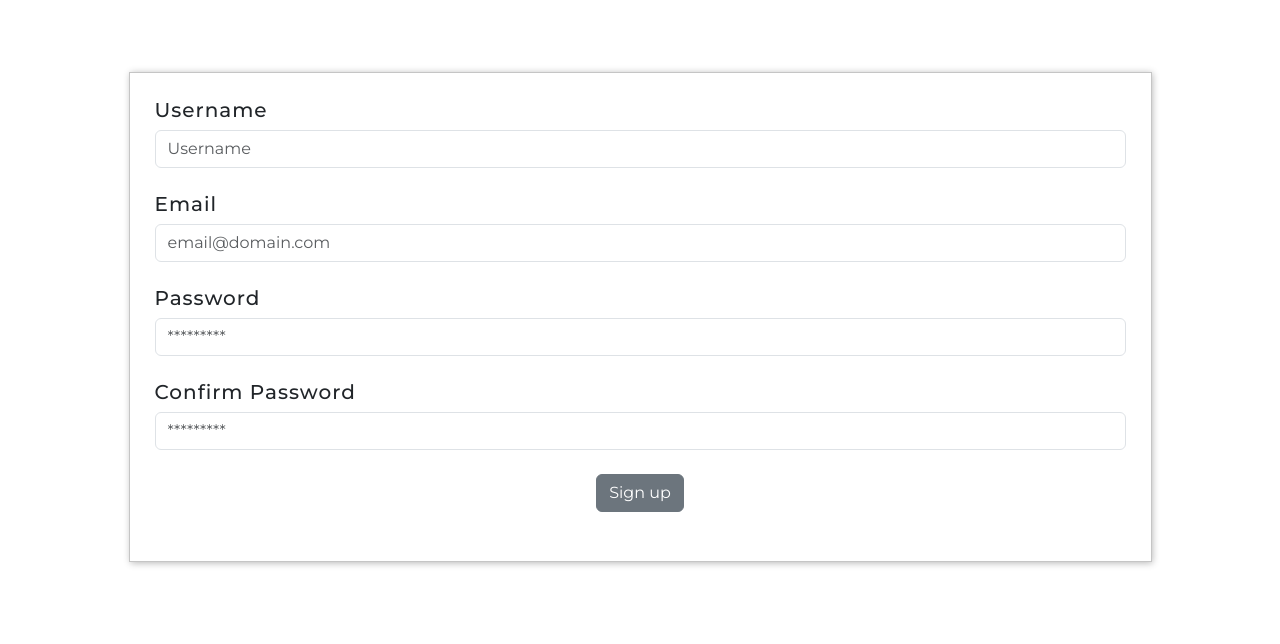
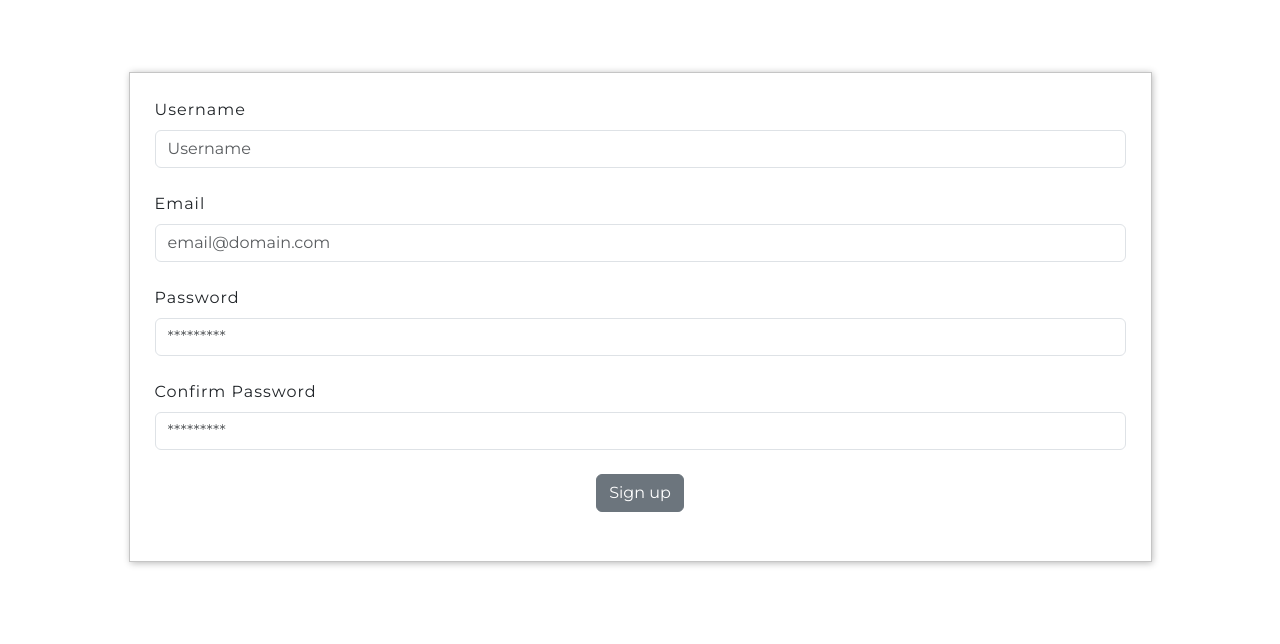
Before and after one commit to AlexTensorer/Ali-s-Kitchen, a Node server app: page /signup in a window 1280 px wide. Shown: the part 75-719 px from the top of the page. Run offline with Node 20, Linux system fonts and the light colour scheme; some libraries are stand-ins or nearby versions.

Commit message:
more styles cleaned

```diff
--- a/app/views/signup.ejs
+++ b/app/views/signup.ejs
@@ -10,16 +10,16 @@
 
 
         <form action="/signup" method="POST" class="inline" style="border: 1px solid rgba(139, 139, 139, 0.493); padding: 25px; box-shadow: 0.5px 1px 7px 0px rgba(0,0,0,0.29);">
-            <label class="form-label h5 muted" style="letter-spacing: 1px;" for="username">Username</label>
+            <label class="form-label muted" style="letter-spacing: 1px;" for="username">Username</label>
             <input class="form-control mb-4" type="text" id="username" name="username" placeholder="Username">
 
-            <label class="form-label h5 muted" style="letter-spacing: 1px;" for="email">Email</label>
+            <label class="form-label muted" style="letter-spacing: 1px;" for="email">Email</label>
             <input class="form-control mb-4" type="email" id="email" name="email" placeholder="email@domain.com">
 
-            <label class="form-label h5 muted" style="letter-spacing: 1px;" for="password">Password</label>
+            <label class="form-label muted" style="letter-spacing: 1px;" for="password">Password</label>
             <input class="form-control mb-4" type="password" id="password" name="password" placeholder="*********">
 
-            <label class="form-label h5 muted" style="letter-spacing: 1px;" for="confirmation">Confirm Password</label>
+            <label class="form-label muted" style="letter-spacing: 1px;" for="confirmation">Confirm Password</label>
             <input class="form-control mb-4" type="password" id="confirmation" name="confirmation"
                 placeholder="*********">
 
```
Also changed, not shown: app/views/login.ejs (+0 -15 lines).
